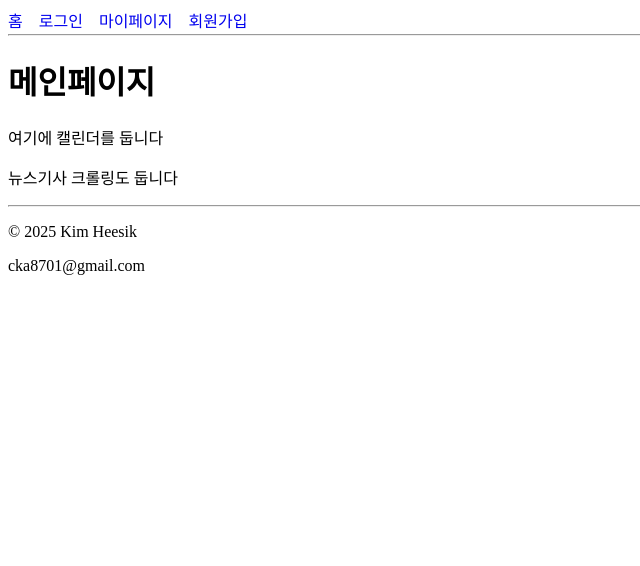
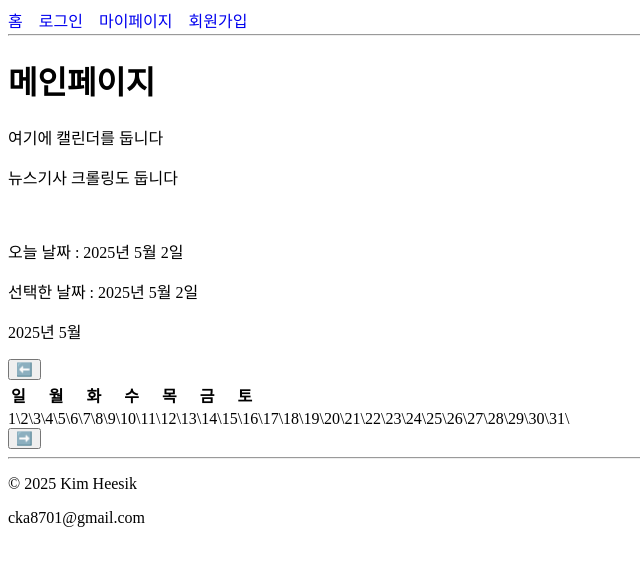
Before and after one commit to heesik03/Dongyang-FrontExam, a React (Vite) app in the folder Front-end/: page / in a window 1280 px wide. Shown: the top 566 px of the page, without its empty margins (0-640 px from the left). Built offline with nearby package versions, Linux system fonts and the light colour scheme.

Commit message:
캘린더 기초 구성

```diff
--- a/Front-end/src/Style.css
+++ b/Front-end/src/Style.css
@@ -10,3 +10,7 @@ li {
     border : 0;
     float: left;
 }
+
+#calender th {
+    padding-right : 20px;
+}
--- a/Front-end/src/pages/Home.jsx
+++ b/Front-end/src/pages/Home.jsx
@@ -1,9 +1,64 @@
+import { useState } from "react";
+
 function Home() {
+    const now = new Date();
+    const [currentDay, setCurrentDay] = useState({ // 캘린더의 현재 날짜
+        year : now.getFullYear(),
+        month : now.getMonth()+1,
+        day : now.getDate()
+    })
+    const [lastDay, setLastDay] = useState(new Date(currentDay.year, currentDay.month, 0).getDate()) // 선택한 월의 말일
+    const weekList = ['일', '월', '화', '수', '목', '금', '토'];
+
+    const changeCurrentMonth = move => {
+        let year = currentDay.year;
+        let month = currentDay.month;
+
+        move ? month-=1 : month+=1;
+        if (month<=0) { // 년도 내림
+            year-=1;
+            month=12;
+        } else if (month>=13) { // 년도 올림
+            year+=1;
+            month=1;
+        }
+        setCurrentDay({year, month, day : 1});
+        setLastDay(new Date(year, month, 0).getDate())
+    }
+
     return (
         <main>
             <h1>메인페이지</h1>
             <p>여기에 캘린더를 둡니다</p>
             <p>뉴스기사 크롤링도 둡니다</p>
+            <br />
+
+            <p>{`오늘 날짜 : ${now.getFullYear()}년 ${now.getMonth()+1}월 ${now.getDate()}일`}</p>
+            <p>{`선택한 날짜 : ${currentDay.year}년 ${currentDay.month}월 ${currentDay.day}일`}</p>
+            <p>{`${currentDay.year}년 ${currentDay.month}월`}</p>
+
+            <button type="button" onClick={() => changeCurrentMonth(true)}>⬅️</button>
+            <table id="calender">
+                <thead>
+                <tr>
+                    {
+                        weekList.map(week => (
+                            <th scope="col" key={week}>{week}</th>
+                        ))
+                    }
+                </tr>
+                </thead>
+            </table>
+            {
+                Array.from({ length: lastDay }, (_, dayIndex) => ( // 배열 생성
+                    <span key={dayIndex} onClick={() => setCurrentDay({...currentDay, day : dayIndex + 1})}>
+                        {dayIndex + 1}\
+                    </span>
+                ))
+            }
+            <br />
+            <button type="button" onClick={() => changeCurrentMonth(false)}>➡️</button>
+
         </main>
     );
 }
```
